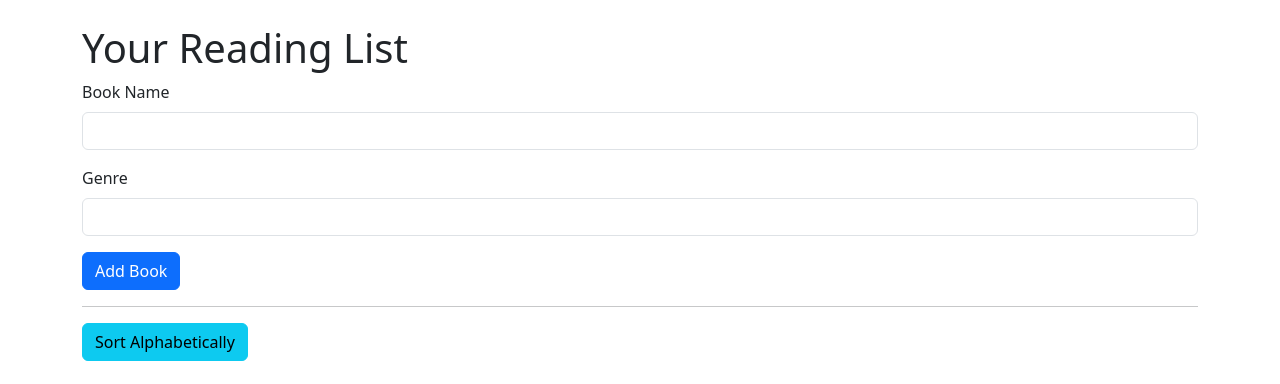
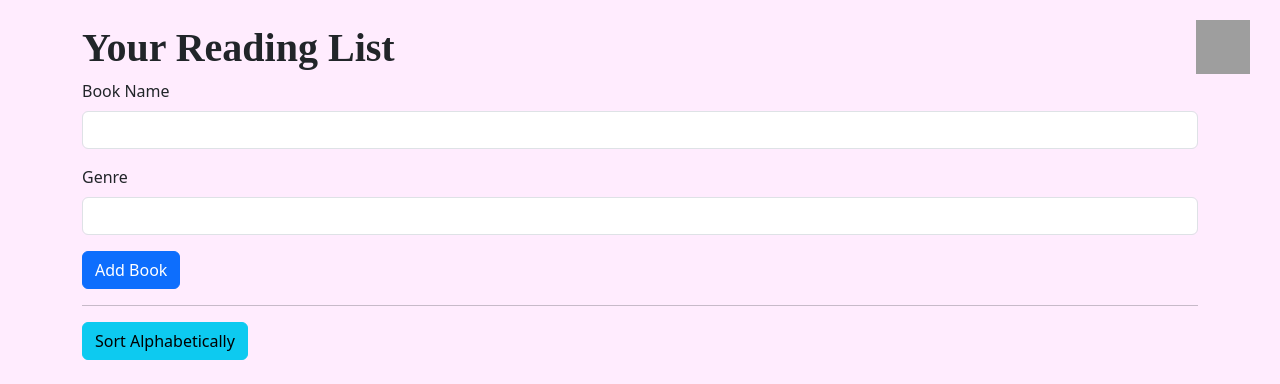
Before and after one commit to Hannah3141/Hacklahoma2025, a Flask app: page / in a window 1280 px wide. Shown: the top 384 px of the page. Run offline with Flask 3, Linux system fonts and the light colour scheme; grey boxes are pictures that could not be loaded.

Commit message:
adds style points

```diff
--- a/templates/index.html
+++ b/templates/index.html
@@ -6,17 +6,26 @@
     <title>Reading List</title>
     <link href="https://cdn.jsdelivr.net/npm/bootstrap@5.3.0-alpha1/dist/css/bootstrap.min.css" rel="stylesheet">
     <script src="https://code.jquery.com/jquery-3.6.0.min.js"></script>
-   <!-- <style>
+    <style>
         body{
             background-color: #ffecfe;
         }
-            -->
+        h1{
+            font: bold 40px Lucida Handwriting;
+        }
+        .btn{
+           transition: transform 0.2s ease;
+        }
+        .btn:active{
+            transform: scale(0.9);
+        }
 
     </style>
 </head>
 <body>
 <div class="container mt-4">
     <h1>Your Reading List</h1>
+    <img src="https://media1.giphy.com/media/XSmHWLpvdycR6xukzC/giphy.gif?cid=6c09b952btj7ubr3fmi6y05o83djn2g2g80yq4xmckdxbo56&ep=v1_stickers_search&rid=giphy.gif&ct=s" alt="Book" style="position:absolute;top:20px;right:30px;width:54px;height:54px;">
 
     <!-- Book Add Form -->
     <form id="add-book-form">
```
